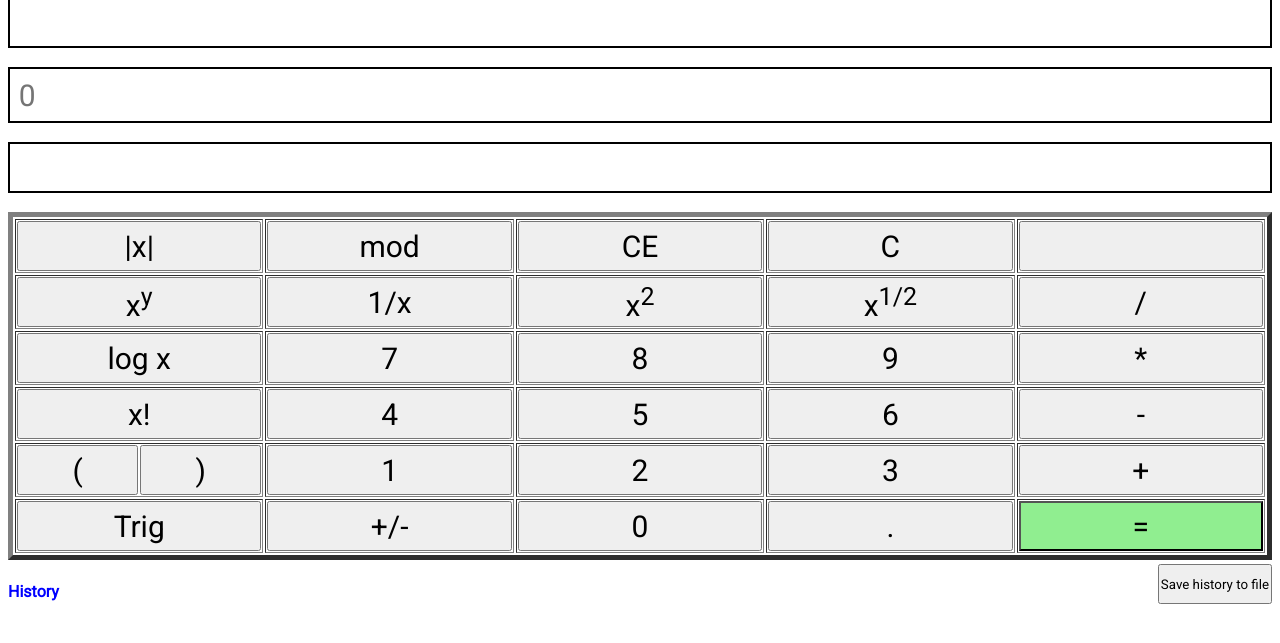
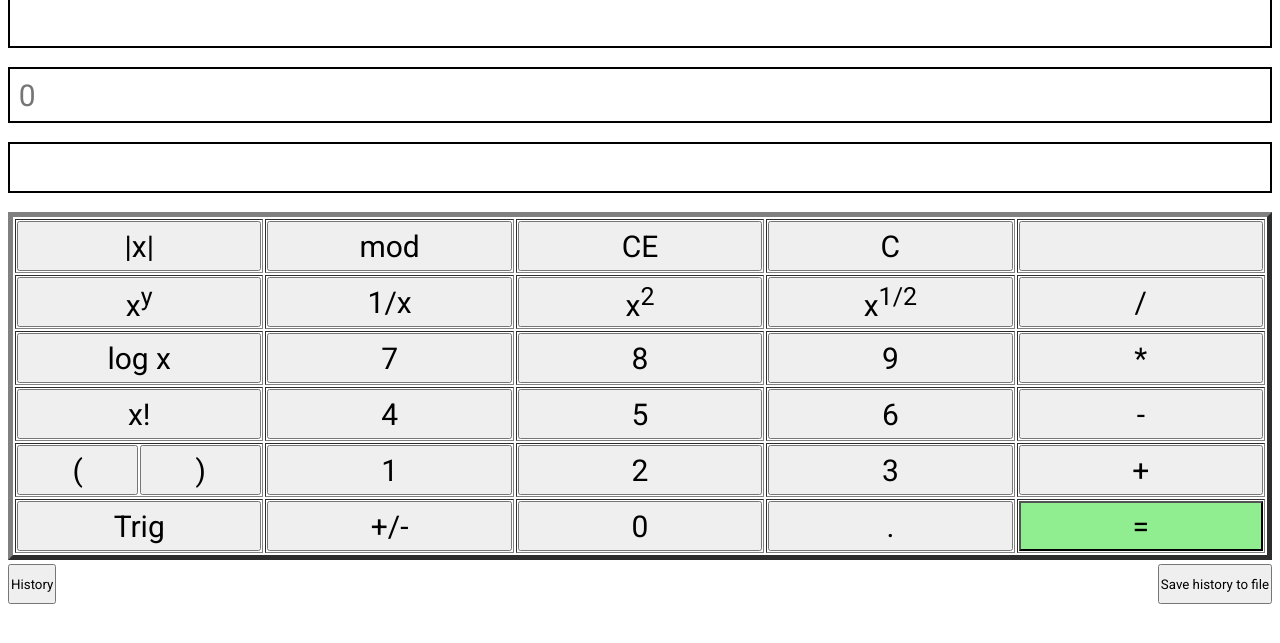
Before and after one commit to vsiddharth365/Calculator, a plain HTML site: page index.html in a window 1280 px wide. Shown: the part 65-708 px from the top of the page. Drawn offline with Linux system fonts and the light colour scheme.

Commit message:
Update index.html

```diff
--- a/index.html
+++ b/index.html
@@ -64,7 +64,7 @@
 		</tr>
 	</table>
 	<span>
-		<h4 onclick="history_appearance()">History</h4>
+		<input type="button" onclick="history_appearance()" value="History">
 		<input type="button" onclick="saveFile()" value="Save history to file">
 	</span>
 	<div class="history">
```
